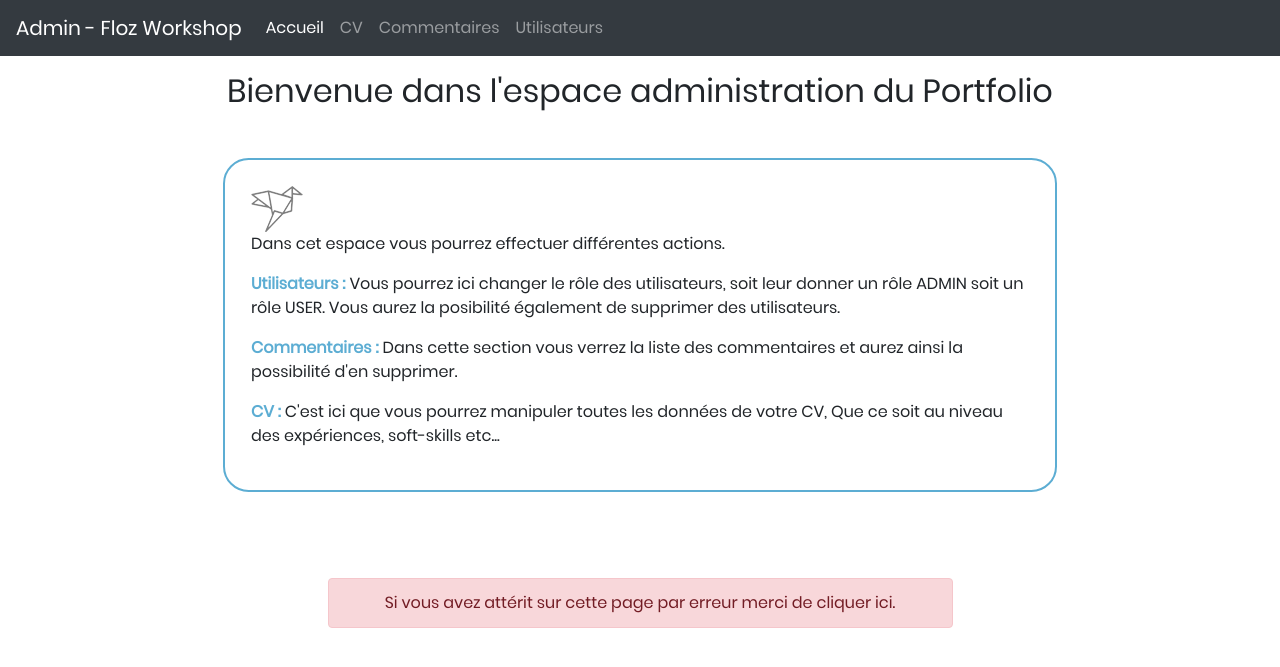
After one commit to Floz42/Portfolio, a Symfony app: template templates/admin/admin_accueil.html.twig in a window 1280 px wide. The commit adds this page. Shown: the top 667 px of the page. Run offline with Twig, Linux system fonts and the light colour scheme; the template is opened without the code that fills it, so the values that code supplies are empty; some libraries are stand-ins or nearby versions.

Commit message:
feat: starting AdminController

```diff
--- a/composer.json
+++ b/composer.json
@@ -5,6 +5,7 @@
         "php": "^7.1.3",
         "ext-ctype": "*",
         "ext-iconv": "*",
+        "knplabs/knp-paginator-bundle": "^4.1",
         "sensio/framework-extra-bundle": "^5.1",
         "symfony/asset": "4.4.*",
         "symfony/console": "4.4.*",
--- a/config/bundles.php
+++ b/config/bundles.php
@@ -14,4 +14,5 @@ return [
     Symfony\Bundle\MakerBundle\MakerBundle::class => ['dev' => true],
     Doctrine\Bundle\FixturesBundle\DoctrineFixturesBundle::class => ['dev' => true, 'test' => true],
     Symfony\Bundle\SwiftmailerBundle\SwiftmailerBundle::class => ['all' => true],
+    Knp\Bundle\PaginatorBundle\KnpPaginatorBundle::class => ['all' => true],
 ];
--- a/public/css/styles.css
+++ b/public/css/styles.css
@@ -33,7 +33,7 @@ ul {
     list-style: none;
 }
 
-.blue_icon {
+.blue_icon, .color_blue {
     color: #5cadd3;
 }
 
@@ -474,3 +474,28 @@ form label {
 #subscribe, #submit {
     animation: opacity 2s forwards;
 }
+
+.navigation nav ul {
+    display: flex;
+    justify-content: center;
+}
+
+/************** ADMIN ACCUEIL **************/
+
+#admin_accueil {
+    padding: 2vw;
+    border: 2px solid rgb(92, 173, 211);
+    border-radius: 2vw;
+}
+
+#admin_message_logout {
+    display: flex;
+    justify-content: center;
+    margin-top: 3vw;
+    text-decoration: none;
+}
+
+#admin_message_logout div:hover {
+    color: black;
+    font-size: 1.4vw;
+}
--- /dev/null
+++ b/templates/admin/admin_accueil.html.twig
@@ -0,0 +1,25 @@
+{% extends '/admin/base.html.twig' %}
+{% block body %}
+<div class="container-fluid">
+    <h2 class="text-center mt-3 mb-5">Bienvenue dans l'espace administration du Portfolio</h2>
+    <div id="admin_accueil" class="col-8 m-auto">
+        <img class="" style="opacity:0.5" src="{{ asset('images/bird.png')}}" alt="bird">
+        <div class="row m-auto">
+            <p>Dans cet espace vous pourrez effectuer différentes actions.</p>
+        </div>
+        <div class="row m-auto">
+            <p>
+                <strong class="color_blue">Utilisateurs : </strong> Vous pourrez ici changer le rôle des utilisateurs, soit leur donner un rôle ADMIN soit un rôle USER.
+                Vous aurez la posibilité également de supprimer des utilisateurs.
+            </p>
+        </div>
+        <div class="row m-auto">
+            <p><strong class="color_blue">Commentaires : </strong>Dans cette section vous verrez la liste des commentaires et aurez ainsi la possibilité d'en supprimer.</p>
+        </div>
+        <div class="row m-auto">
+            <p><strong class="color_blue">CV : </strong> C'est ici que vous pourrez manipuler toutes les données de votre CV, Que ce soit au niveau des expériences, soft-skills etc...</p>
+        </div>
+    </div>
+    <a id="admin_message_logout" href="{{ path('logout')}}"><div class="alert alert-danger mt-5 col-6 text-center rounded">Si vous avez attérit sur cette page par erreur merci de cliquer ici.</div></a>
+</div>
+{% endblock %}
--- /dev/null
+++ b/templates/admin/base.html.twig
@@ -0,0 +1,50 @@
+<!DOCTYPE html>
+<html lang="fr">
+    <head>
+        <meta charset="UTF-8" />
+        <meta name="viewport" content="width=device-width, initial-scale=1.0">
+        <link rel="stylesheet" href="{{ asset('css/styles.css') }}">
+        <link rel="stylesheet" href="{{ asset('css/breakpoints.css') }}">
+        <link rel="stylesheet" href="https://cdnjs.cloudflare.com/ajax/libs/font-awesome/5.11.2/css/all.min.css">
+        <link rel="shortcut icon" href="" />
+        <link rel="stylesheet" href="https://maxcdn.bootstrapcdn.com/bootstrap/4.0.0/css/bootstrap.min.css" integrity="sha384-Gn5384xqQ1aoWXA+058RXPxPg6fy4IWvTNh0E263XmFcJlSAwiGgFAW/dAiS6JXm" crossorigin="anonymous">
+        <title>{% block title %} Espace administration !{% endblock %}</title>
+    </head>
+     <body>
+         <header>
+            <nav class="navbar navbar-expand-lg navbar-dark bg-dark">
+                <a class="navbar-brand" href="#">Admin - Floz Workshop</a>
+                <button class="navbar-toggler" type="button" data-toggle="collapse" data-target="#navbarSupportedContent" aria-controls="navbarSupportedContent" aria-expanded="false" aria-label="Toggle navigation">
+                  <span class="navbar-toggler-icon"></span>
+                </button>
+                <div class="collapse navbar-collapse" id="navbarSupportedContent">
+                  <ul class="navbar-nav mr-auto">
+                    <li class="nav-item active">
+                      <a class="nav-link" href="{{ path('admin_accueil') }}">Accueil</a>
+                    </li>
+                    <li class="nav-item">
+                      <a class="nav-link" href="#">CV</a>
+                    </li>
+                    <li class="nav-item">
+                        <a class="nav-link" href="#">Commentaires</a>
+                    </li>
+                    <li class="nav-item">
+                        <a class="nav-link" href="#">Utilisateurs</a>
+                    </li>
+                </div>
+              </nav>
+         </header>
+        {% block body %}{% endblock %}
+        {% block stylesheets %}{% endblock %}
+
+        <script src="https://code.jquery.com/jquery-3.4.1.min.js" integrity="sha256-CSXorXvZcTkaix6Yvo6HppcZGetbYMGWSFlBw8HfCJo=" crossorigin="anonymous"></script>
+        <script src="https://cdnjs.cloudflare.com/ajax/libs/popper.js/1.12.9/umd/popper.min.js" integrity="sha384-ApNbgh9B+Y1QKtv3Rn7W3mgPxhU9K/ScQsAP7hUibX39j7fakFPskvXusvfa0b4Q" crossorigin="anonymous"></script>
+        <script src="https://maxcdn.bootstrapcdn.com/bootstrap/4.0.0/js/bootstrap.min.js" integrity="sha384-JZR6Spejh4U02d8jOt6vLEHfe/JQGiRRSQQxSfFWpi1MquVdAyjUar5+76PVCmYl" crossorigin="anonymous"></script>
+        <script src="{{ asset('/js/main.js') }}"></script>
+        <script src="{{ asset('/js/Effects.js') }}"></script>
+    </body>
+</html>
+
+<script>
+
+</script>
--- a/templates/base.html.twig
+++ b/templates/base.html.twig
@@ -21,7 +21,7 @@
     <body>
         <header>
             <div id="navbar" class="container-fluid">
-                <img id="logo1" src="{{ asset('/images/logo.png') }}" class="img-fluid" alt="logo">
+                <a href="{{ path('admin_accueil') }}"><img id="logo1" src="{{ asset('/images/logo.png') }}" class="img-fluid" alt="logo"></a>
                 <div></div>
                 <ul class="row col-xs-12">
                     <a href=""><li>ACCUEIL</li></a>
```
Also changed, not shown: public/js/Ajax.js (+20 -0 lines), src/Controller/AdminController.php (added, +17 -0 lines), src/Controller/MainController.php (+29 -4 lines), src/Repository/CommentsRepository.php (+7 -0 lines), templates/main/comments.html.twig (+11 -3 lines), 3 other files.
